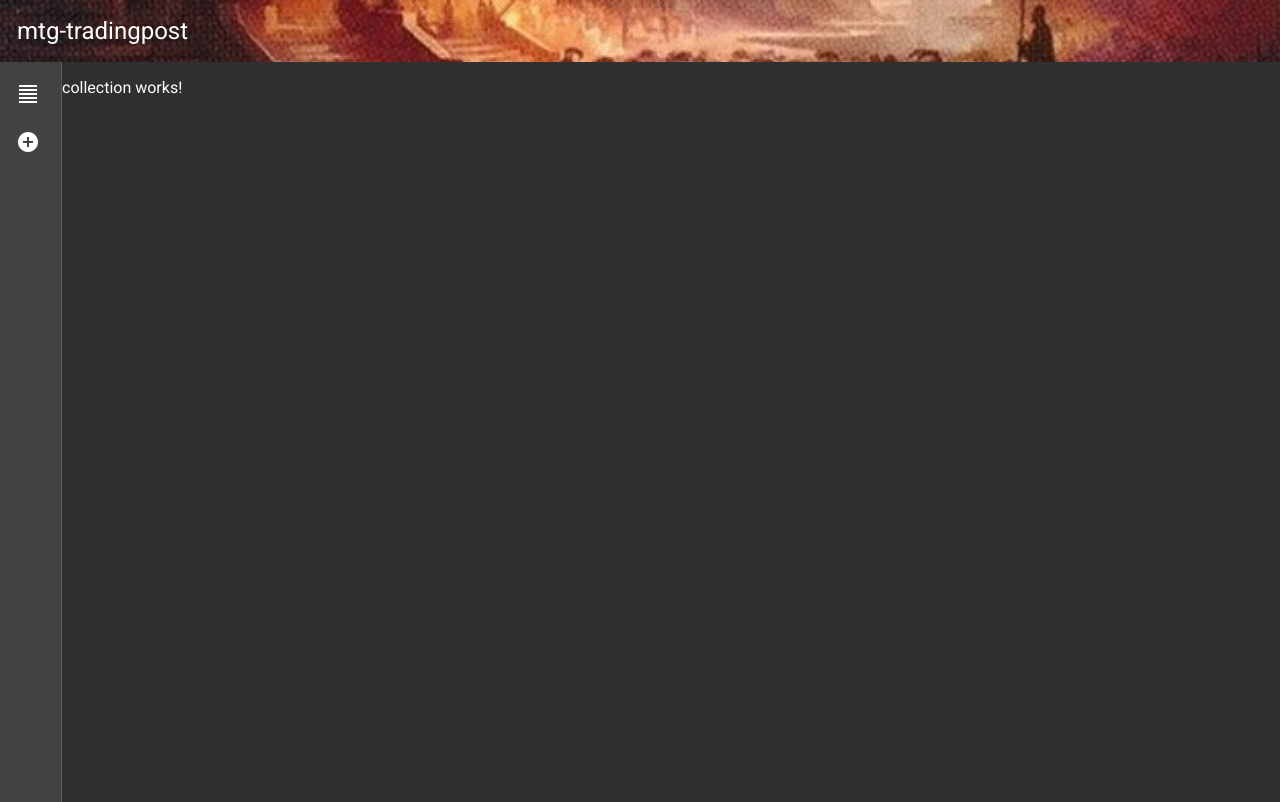
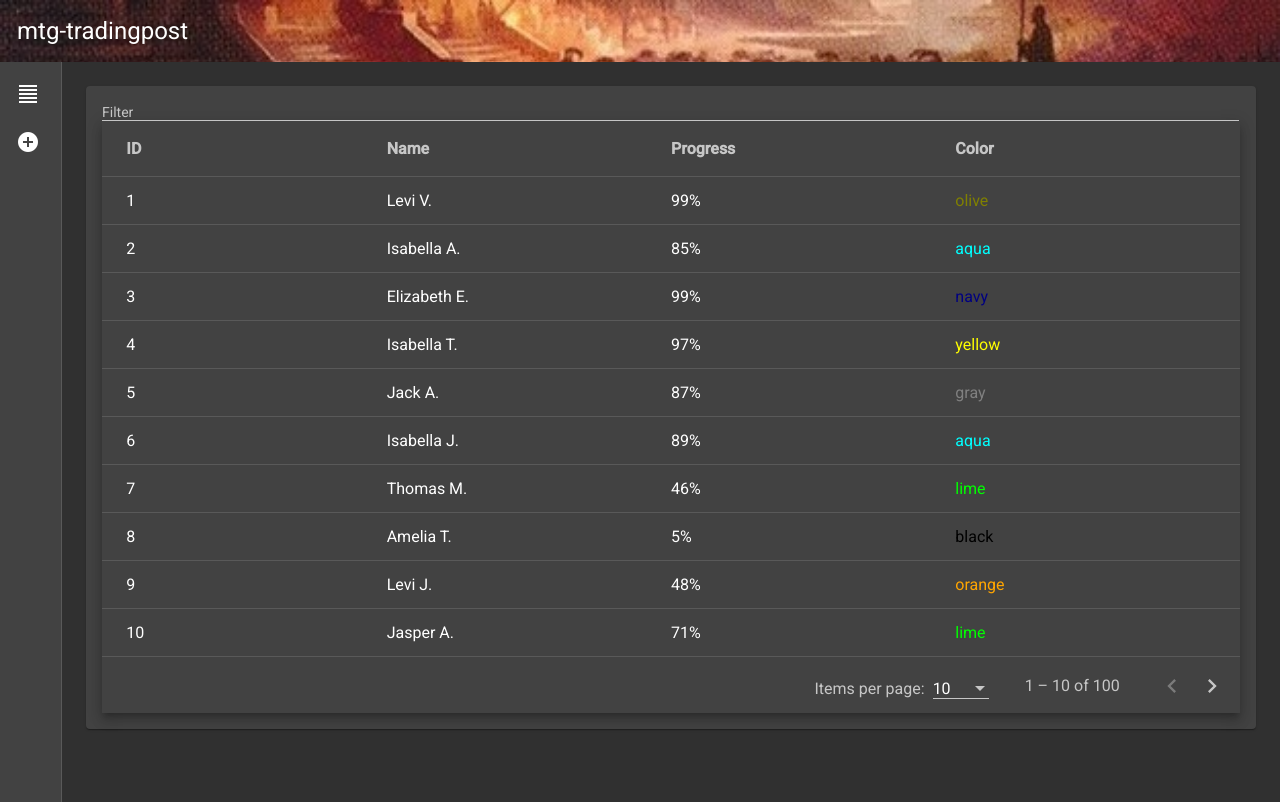
Before and after one commit to sili3011/mtg-tradingpost-angular, an Angular app: page /collection in a window 1280 px wide. Built offline with nearby package versions, Linux system fonts and the light colour scheme.

Commit message:
added collection mock

```diff
--- a/package.json
+++ b/package.json
@@ -24,6 +24,7 @@
     "@angular/platform-browser": "~11.1.2",
     "@angular/platform-browser-dynamic": "~11.1.2",
     "@angular/router": "~11.1.2",
+    "mobx": "^6.1.5",
     "ng-packagr": "^11.2.0",
     "rxjs": "~6.6.0",
     "tslib": "^2.0.0",
--- a/src/app/components/collection/collection.component.html
+++ b/src/app/components/collection/collection.component.html
@@ -1 +1,53 @@
-<p>collection works!</p>
+<mat-card style="margin: 2%">
+  <mat-form-field>
+    <mat-label>Filter</mat-label>
+    <input
+      matInput
+      (keyup)="applyFilter($event)"
+      placeholder="Ex. Mia"
+      #input
+    />
+  </mat-form-field>
+
+  <div class="mat-elevation-z8">
+    <table mat-table [dataSource]="dataSource" matSort>
+      <!-- ID Column -->
+      <ng-container matColumnDef="id">
+        <th mat-header-cell *matHeaderCellDef mat-sort-header>ID</th>
+        <td mat-cell *matCellDef="let row">{{ row.id }}</td>
+      </ng-container>
+
+      <!-- Progress Column -->
+      <ng-container matColumnDef="progress">
+        <th mat-header-cell *matHeaderCellDef mat-sort-header>Progress</th>
+        <td mat-cell *matCellDef="let row">{{ row.progress }}%</td>
+      </ng-container>
+
+      <!-- Name Column -->
+      <ng-container matColumnDef="name">
+        <th mat-header-cell *matHeaderCellDef mat-sort-header>Name</th>
+        <td mat-cell *matCellDef="let row">{{ row.name }}</td>
+      </ng-container>
+
+      <!-- Color Column -->
+      <ng-container matColumnDef="color">
+        <th mat-header-cell *matHeaderCellDef mat-sort-header>Color</th>
+        <td mat-cell *matCellDef="let row" [style.color]="row.color">
+          {{ row.color }}
+        </td>
+      </ng-container>
+
+      <tr mat-header-row *matHeaderRowDef="displayedColumns"></tr>
+      <tr mat-row *matRowDef="let row; columns: displayedColumns"></tr>
+
+      <!-- Row shown when there is no matching data. -->
+      <tr class="mat-row" *matNoDataRow>
+        <td class="mat-cell" colspan="4">
+          No data matching the filter "{{ input.value }}"
+        </td>
+      </tr>
+    </table>
+
+    <mat-paginator [pageSizeOptions]="[10, 25, 100]"></mat-paginator>
+  </div>
+</mat-card>
--- a/src/app/components/collection/collection.component.scss
+++ b/src/app/components/collection/collection.component.scss
@@ -0,0 +1,13 @@
+table {
+  width: 100%;
+}
+
+.mat-form-field {
+  font-size: 14px;
+  width: 100%;
+}
+
+td,
+th {
+  width: 25%;
+}
--- a/src/app/components/collection/collection.component.ts
+++ b/src/app/components/collection/collection.component.ts
@@ -1,15 +1,102 @@
-import { Component, OnInit } from '@angular/core';
+import { AfterViewInit, Component, ViewChild } from '@angular/core';
+import { MatPaginator } from '@angular/material/paginator';
+import { MatSort } from '@angular/material/sort';
+import { MatTableDataSource } from '@angular/material/table';
+
+export interface UserData {
+  id: string;
+  name: string;
+  progress: string;
+  color: string;
+}
+
+/** Constants used to fill up our data base. */
+const COLORS: string[] = [
+  'maroon',
+  'red',
+  'orange',
+  'yellow',
+  'olive',
+  'green',
+  'purple',
+  'fuchsia',
+  'lime',
+  'teal',
+  'aqua',
+  'blue',
+  'navy',
+  'black',
+  'gray',
+];
+const NAMES: string[] = [
+  'Maia',
+  'Asher',
+  'Olivia',
+  'Atticus',
+  'Amelia',
+  'Jack',
+  'Charlotte',
+  'Theodore',
+  'Isla',
+  'Oliver',
+  'Isabella',
+  'Jasper',
+  'Cora',
+  'Levi',
+  'Violet',
+  'Arthur',
+  'Mia',
+  'Thomas',
+  'Elizabeth',
+];
 
 @Component({
   selector: 'mtg-collection',
   templateUrl: './collection.component.html',
-  styleUrls: ['./collection.component.scss']
+  styleUrls: ['./collection.component.scss'],
 })
-export class CollectionComponent implements OnInit {
+export class CollectionComponent {
+  displayedColumns: string[] = ['id', 'name', 'progress', 'color'];
+  dataSource: MatTableDataSource<UserData>;
 
-  constructor() { }
+  @ViewChild(MatPaginator) paginator!: MatPaginator;
+  @ViewChild(MatSort) sort!: MatSort;
 
-  ngOnInit(): void {
+  constructor() {
+    // Create 100 users
+    const users = Array.from({ length: 100 }, (_, k) => createNewUser(k + 1));
+
+    // Assign the data to the data source for the table to render
+    this.dataSource = new MatTableDataSource(users);
   }
 
+  ngAfterViewInit() {
+    this.dataSource.paginator = this.paginator;
+    this.dataSource.sort = this.sort;
+  }
+
+  applyFilter(event: Event) {
+    const filterValue = (event.target as HTMLInputElement).value;
+    this.dataSource.filter = filterValue.trim().toLowerCase();
+
+    if (this.dataSource.paginator) {
+      this.dataSource.paginator.firstPage();
+    }
+  }
 }
+
+/** Builds and returns a new User. */
+function createNewUser(id: number): UserData {
+  const name =
+    NAMES[Math.round(Math.random() * (NAMES.length - 1))] +
+    ' ' +
+    NAMES[Math.round(Math.random() * (NAMES.length - 1))].charAt(0) +
+    '.';
+
+  return {
+    id: id.toString(),
+    name: name,
+    progress: Math.round(Math.random() * 100).toString(),
+    color: COLORS[Math.round(Math.random() * (COLORS.length - 1))],
+  };
+}
```
Also changed, not shown: src/app/modules/shared/shared.module.ts (+8 -0 lines), 1 other file (tests, documents, lock files or other folders).
